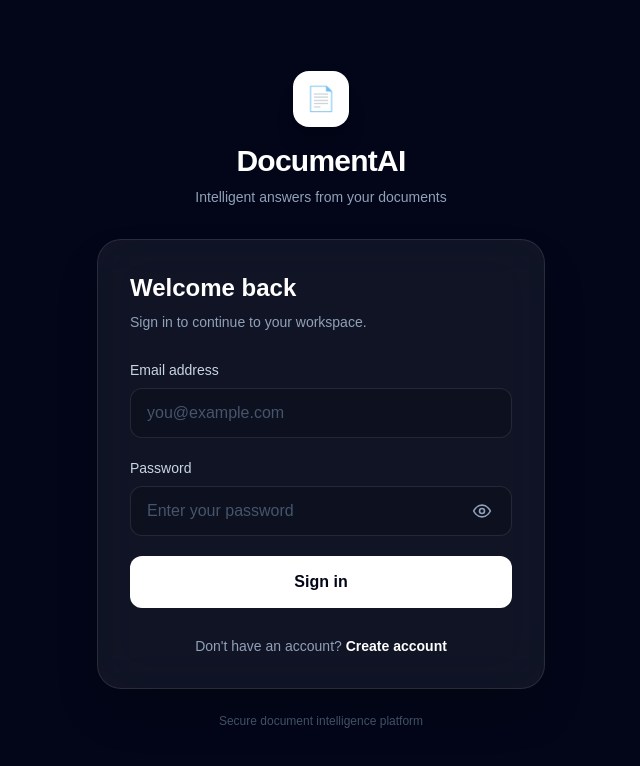
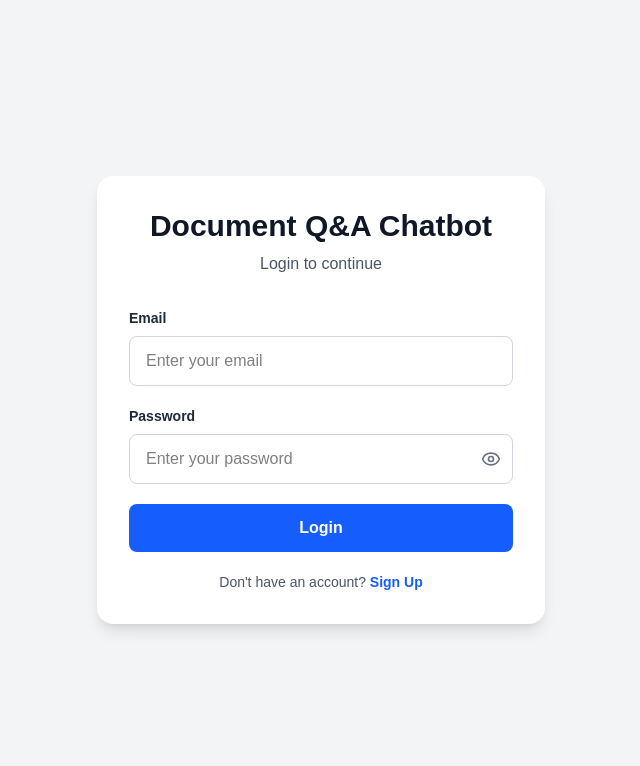
Before and after one commit to sandhya-dev-cse/document-qa-chatbot, a Next.js app in the folder frontend/: page /login in a window 1280 px wide. Shown: the top 766 px of the page, without its empty margins (319-959 px from the left). Built offline with nearby package versions, Linux system fonts and the light colour scheme.

Commit message:
Fix production CORS

```diff
--- a/frontend/app/chat/page.tsx
+++ b/frontend/app/chat/page.tsx
@@ -28,6 +28,13 @@ useEffect(() => {
     return;
   }
 
+  const documentId = localStorage.getItem("documentId");
+
+  if (!documentId) {
+    setAnswer("No document selected. Please go back to the dashboard.");
+    return;
+  }
+
   try {
     setLoading(true);
     setAnswer("");
@@ -39,6 +46,7 @@ useEffect(() => {
       },
       body: JSON.stringify({
         question: question,
+        document_id: documentId,
       }),
     });
 
--- a/frontend/app/dashboard/page.tsx
+++ b/frontend/app/dashboard/page.tsx
@@ -21,6 +21,7 @@ export default function DashboardPage() {
   const [uploadMessage, setUploadMessage] = useState("");
   const [uploading, setUploading] = useState(false);
   const [loadingDocuments, setLoadingDocuments] = useState(true);
+  const [uploadProgress, setUploadProgress] = useState(0);
 
   // =========================
   // LOAD DOCUMENTS
@@ -69,6 +70,7 @@ export default function DashboardPage() {
 
     try {
       setUploading(true);
+      setUploadProgress(10);
       setUploadMessage("Uploading document...");
 
       const response = await fetch(
@@ -78,6 +80,7 @@ export default function DashboardPage() {
           body: formData,
         }
       );
+      setUploadProgress(70);
 
       const data = await response.json();
 
@@ -86,10 +89,17 @@ export default function DashboardPage() {
           data.detail || "Upload failed"
         );
       }
+      setUploadProgress(100);
 
-      setUploadMessage(
-        "Document uploaded successfully!"
-      );
+      setUploadMessage("Document uploaded successfully!");
+
+localStorage.setItem("documentId", data.document_id);
+localStorage.setItem("documentName", data.filename);
+
+// Go to the dedicated document page
+setTimeout(() => {
+  router.push("/chat");
+}, 500);
 
       setFile(null);
 
@@ -97,6 +107,7 @@ export default function DashboardPage() {
       await loadDocuments();
 
     } catch (error) {
+      setUploadProgress(0);
       setUploadMessage(
         error instanceof Error
           ? error.message
@@ -111,9 +122,19 @@ export default function DashboardPage() {
   // OPEN DOCUMENT
   // =========================
 
-  const openDocument = (documentId: string) => {
-    router.push(`/documents/${documentId}`);
-  };
+ const openDocument = (documentId: string) => {
+  localStorage.setItem("documentId", documentId);
+
+  const document = documents.find(
+    (doc) => doc.id === documentId
+  );
+
+  if (document) {
+    localStorage.setItem("documentName", document.filename);
+  }
+
+  router.push("/chat");
+};
 
   // =========================
   // LOGOUT
@@ -228,6 +249,25 @@ export default function DashboardPage() {
           )}
 
         </section>
+        {uploading && (
+  <div className="mt-4">
+
+    <div className="mb-2 flex justify-between text-sm font-medium text-gray-600">
+      <span>Uploading document...</span>
+      <span>{uploadProgress}%</span>
+    </div>
+
+    <div className="h-3 w-full overflow-hidden rounded-full bg-gray-200">
+      <div
+        className="h-full rounded-full bg-blue-600 transition-all duration-500"
+        style={{
+          width: `${uploadProgress}%`,
+        }}
+      />
+    </div>
+
+  </div>
+)}
 
         {/* Documents */}
 
--- a/frontend/app/login/page.tsx
+++ b/frontend/app/login/page.tsx
@@ -1,9 +1,11 @@
 "use client";
 
 import { useState } from "react";
+import Link from "next/link";
 import { useRouter } from "next/navigation";
+import { Eye, EyeOff } from "lucide-react";
+
 const API_URL = "https://document-qa-chatbot-secc.onrender.com";
-
 
 export default function LoginPage() {
   const router = useRouter();
@@ -11,16 +13,19 @@ export default function LoginPage() {
   const [email, setEmail] = useState("");
   const [password, setPassword] = useState("");
   const [showPassword, setShowPassword] = useState(false);
+  const [message, setMessage] = useState("");
   const [loading, setLoading] = useState(false);
-  const [message, setMessage] = useState("");
 
-  const handleLogin = async (e: React.FormEvent) => {
-    e.preventDefault();
+  const handleLogin = async () => {
+    if (!email || !password) {
+      setMessage("Please enter your email and password.");
+      return;
+    }
 
+    try {
       setLoading(true);
       setMessage("");
 
-    try {
       const response = await fetch(`${API_URL}/auth/login`, {
         method: "POST",
         headers: {
@@ -35,161 +40,107 @@ export default function LoginPage() {
       const data = await response.json();
 
       if (!response.ok) {
-        setMessage(data.detail || "Invalid email or password.");
-        return;
+        throw new Error(data.detail || "Login failed");
       }
 
       localStorage.setItem("token", data.token);
 
-      setMessage("Login successful! Redirecting...");
-
-      setTimeout(() => {
       router.push("/dashboard");
-      }, 800);
-    } catch {
-      setMessage("Unable to connect to the server.");
+    } catch (error) {
+      setMessage(
+        error instanceof Error ? error.message : "Login failed"
+      );
     } finally {
       setLoading(false);
     }
   };
 
   return (
-    <main className="min-h-screen bg-slate-950 flex items-center justify-center px-6 py-12">
-      <div className="w-full max-w-md">
+    <main className="flex min-h-screen items-center justify-center bg-gray-100 px-4">
+      <div className="w-full max-w-md rounded-2xl bg-white p-8 shadow-lg">
 
-        {/* Brand */}
-        <div className="text-center mb-8">
-          <div className="mx-auto mb-4 flex h-14 w-14 items-center justify-center rounded-2xl bg-white text-2xl shadow-xl">
-            📄
-          </div>
-
-          <h1 className="text-3xl font-bold tracking-tight text-white">
-            DocumentAI
+        <div className="mb-8 text-center">
+          <h1 className="text-3xl font-bold text-gray-900">
+            Document Q&A Chatbot
           </h1>
 
-          <p className="mt-2 text-sm text-slate-400">
-            Intelligent answers from your documents
+          <p className="mt-2 text-gray-600">
+            Login to continue
           </p>
         </div>
 
-        {/* Login Card */}
-        <div className="rounded-3xl border border-white/10 bg-white/[0.06] p-8 shadow-2xl backdrop-blur-xl">
+        <div className="space-y-5">
 
-          <div className="mb-7">
-            <h2 className="text-2xl font-semibold text-white">
-              Welcome back
-            </h2>
-
-            <p className="mt-2 text-sm text-slate-400">
-              Sign in to continue to your workspace.
-            </p>
-          </div>
-
-          <form onSubmit={handleLogin} className="space-y-5">
-
-            {/* Email */}
           <div>
-              <label className="mb-2 block text-sm font-medium text-slate-300">
-                Email address
+            <label className="mb-2 block text-sm font-semibold text-gray-800">
+              Email
             </label>
 
             <input
               type="email"
-                required
               value={email}
               onChange={(e) => setEmail(e.target.value)}
-                placeholder="you@example.com"
-                className="w-full rounded-xl border border-white/10 bg-black/20 px-4 py-3 text-white outline-none transition placeholder:text-slate-600 focus:border-white/30 focus:ring-2 focus:ring-white/10"
+              placeholder="Enter your email"
+              className="w-full rounded-lg border border-gray-300 px-4 py-3 text-black outline-none focus:border-blue-600 focus:ring-2 focus:ring-blue-100"
             />
           </div>
 
-            {/* Password */}
           <div>
-              <label className="mb-2 block text-sm font-medium text-slate-300">
+            <label className="mb-2 block text-sm font-semibold text-gray-800">
               Password
             </label>
 
             <div className="relative">
               <input
                 type={showPassword ? "text" : "password"}
-                  required
                 value={password}
                 onChange={(e) => setPassword(e.target.value)}
                 placeholder="Enter your password"
-                  className="w-full rounded-xl border border-white/10 bg-black/20 px-4 py-3 pr-12 text-white outline-none transition placeholder:text-slate-600 focus:border-white/30 focus:ring-2 focus:ring-white/10"
+                className="w-full rounded-lg border border-gray-300 px-4 py-3 pr-12 text-black outline-none focus:border-blue-600 focus:ring-2 focus:ring-blue-100"
               />
 
               <button
                 type="button"
                 onClick={() => setShowPassword(!showPassword)}
+                className="absolute right-3 top-1/2 -translate-y-1/2 text-gray-500 transition hover:text-gray-800"
                 aria-label={
                   showPassword ? "Hide password" : "Show password"
                 }
-                  className="absolute right-3 top-1/2 -translate-y-1/2 rounded-lg p-2 text-slate-400 transition hover:bg-white/10 hover:text-white"
               >
                 {showPassword ? (
-                    <svg
-                      xmlns="http://www.w3.org/2000/svg"
-                      className="h-5 w-5"
-                      viewBox="0 0 24 24"
-                      fill="none"
-                      stroke="currentColor"
-                      strokeWidth="2"
-                    >
-                      <path d="M3 3l18 18" />
-                      <path d="M10.6 10.6a2 2 0 0 0 2.8 2.8" />
-                      <path d="M9.9 4.2A10.8 10.8 0 0 1 12 4c5 0 8.5 4 10 8a15.5 15.5 0 0 1-3.1 4.7" />
-                      <path d="M6.6 6.6C4.8 7.8 3.6 9.6 2 12c1.5 3.5 4.9 8 10 8 1.5 0 2.8-.3 4-.9" />
-                    </svg>
+                  <EyeOff size={20} />
                 ) : (
-                    <svg
-                      xmlns="http://www.w3.org/2000/svg"
-                      className="h-5 w-5"
-                      viewBox="0 0 24 24"
-                      fill="none"
-                      stroke="currentColor"
-                      strokeWidth="2"
-                    >
-                      <path d="M2 12s3.5-7 10-7 10 7 10 7-3.5 7-10 7S2 12 2 12z" />
-                      <circle cx="12" cy="12" r="3" />
-                    </svg>
+                  <Eye size={20} />
                 )}
               </button>
             </div>
           </div>
 
-            {/* Message */}
+          <button
+            onClick={handleLogin}
+            disabled={loading}
+            className="w-full rounded-lg bg-blue-600 px-5 py-3 font-semibold text-white transition hover:bg-blue-700 disabled:cursor-not-allowed disabled:opacity-50"
+          >
+            {loading ? "Logging in..." : "Login"}
+          </button>
+
           {message && (
-              <div className="rounded-xl border border-white/10 bg-white/5 px-4 py-3 text-sm text-slate-300">
+            <p className="rounded-lg bg-gray-50 p-3 text-center text-sm font-medium text-red-600">
               {message}
-              </div>
+            </p>
           )}
 
-            {/* Login */}
-            <button
-              type="submit"
-              disabled={loading}
-              className="w-full rounded-xl bg-white py-3.5 font-semibold text-slate-950 transition hover:bg-slate-200 disabled:cursor-not-allowed disabled:opacity-60"
+          <p className="text-center text-sm text-gray-600">
+            Don't have an account?{" "}
+            <Link
+              href="/signup"
+              className="font-semibold text-blue-600 hover:underline"
             >
-              {loading ? "Signing in..." : "Sign in"}
-            </button>
-          </form>
+              Sign Up
+            </Link>
+          </p>
 
-          {/* Signup */}
-          <p className="mt-7 text-center text-sm text-slate-400">
-            Don't have an account?{" "}
-            <button
-              onClick={() => router.push("/")}
-              className="font-semibold text-white hover:underline"
-            >
-              Create account
-            </button>
-          </p>
         </div>
-
-        <p className="mt-6 text-center text-xs text-slate-600">
-          Secure document intelligence platform
-        </p>
       </div>
     </main>
   );
```
Also changed, not shown: frontend/app/documents/page.tsx (added), 2 other files (tests, documents, lock files or other folders). Lines whose indentation alone changed are shown as unchanged.
